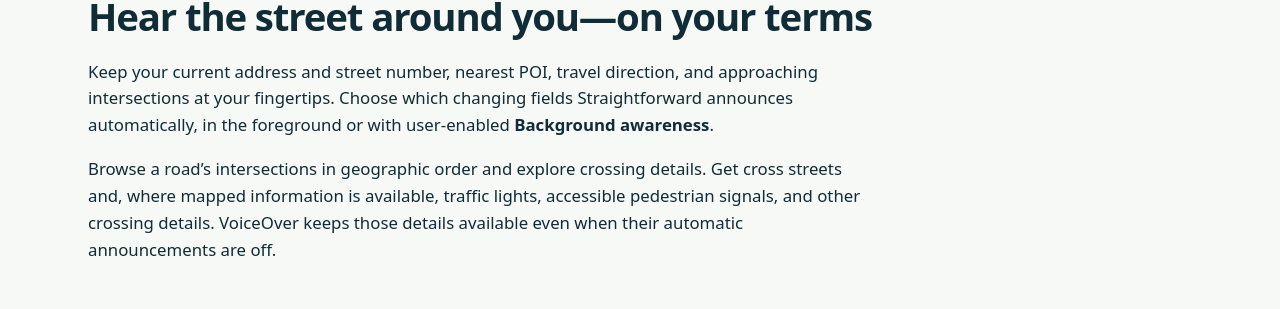
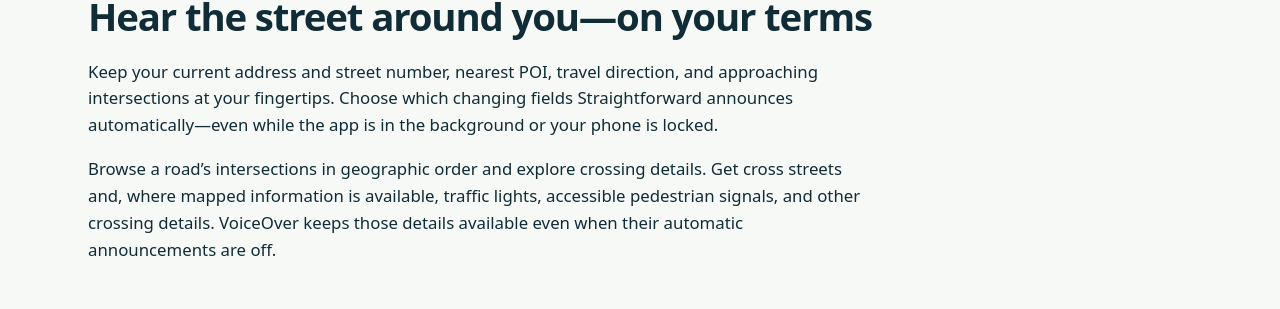
Before and after one commit to mforzano/straightforward-navigation-site, a Jekyll site: the page built from index.md, in a window 1280 px wide and 900 px high, scrolled down 2929 px. Shown: the part 200-509 px from the top of the window. Built offline with Jekyll 4.4.1, drawn with Linux system fonts in a browser that asks for light colours.

Commit message:
Simplify background announcement homepage copy

```diff
--- a/index.md
+++ b/index.md
@@ -52,7 +52,7 @@ Pause the feedback without losing your target. Straightpoint points toward it **
 
 <h2 id="approach">Hear the street around you—on your terms</h2>
 
-Keep your current address and street number, nearest POI, travel direction, and approaching intersections at your fingertips. Choose which changing fields Straightforward announces automatically, in the foreground or with user-enabled **Background awareness**.
+Keep your current address and street number, nearest POI, travel direction, and approaching intersections at your fingertips. Choose which changing fields Straightforward announces automatically—even while the app is in the background or your phone is locked.
 
 Browse a road's intersections in geographic order and explore crossing details. Get cross streets and, where mapped information is available, traffic lights, accessible pedestrian signals, and other crossing details. VoiceOver keeps those details available even when their automatic announcements are off.
 
```
